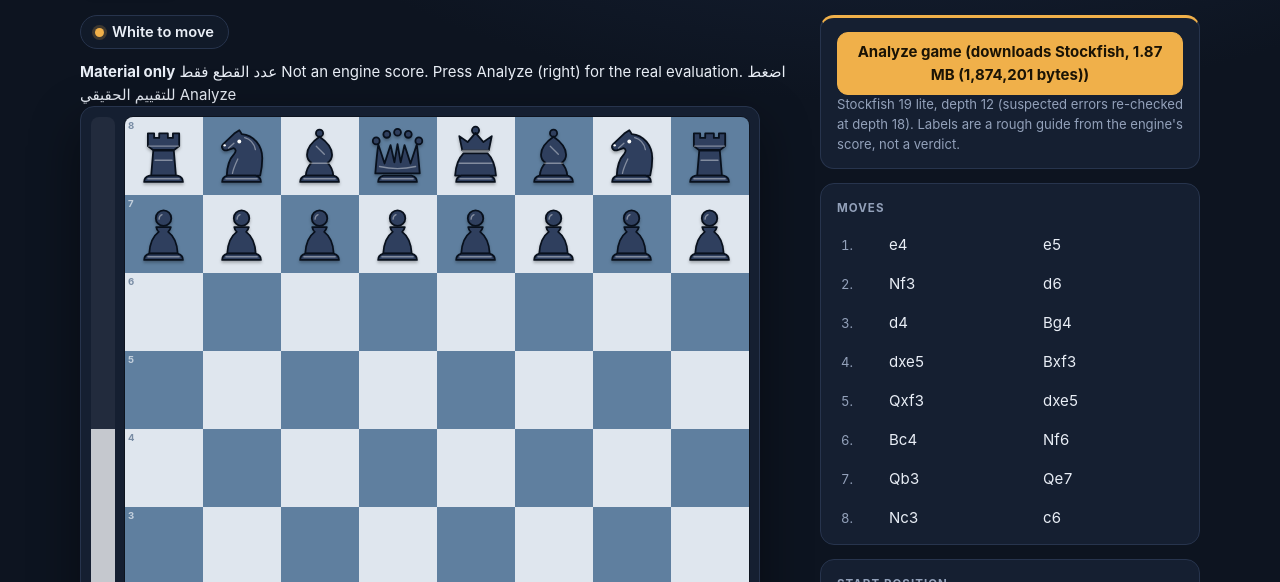
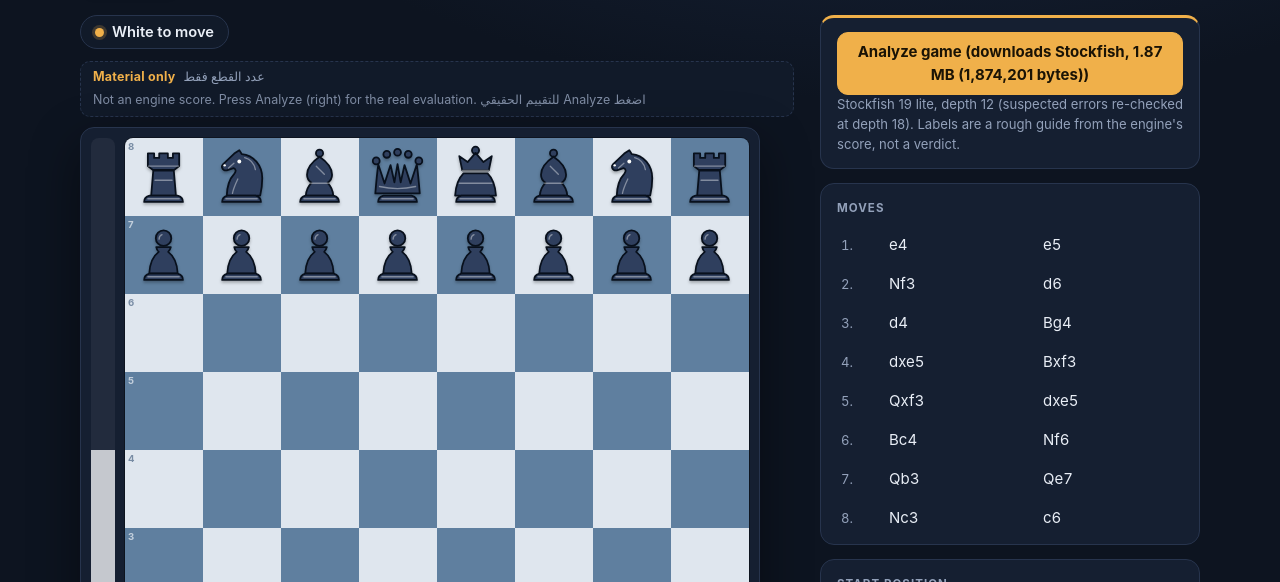
Before and after one commit to abdalhadymahmoud9-crypto/chess-replay, a website with bundled scripts: page index.html in a window 1280 px wide. Shown: the part 142-724 px from the top of the page. Built offline with nearby package versions, Linux system fonts and the light colour scheme.

Commit message:
Add styles for evalmode component

```diff
--- a/style.css
+++ b/style.css
@@ -100,3 +100,10 @@ footer{margin-top:30px;color:var(--mute);font-size:.8rem}footer a{color:var(--ac
   .controls{justify-content:center}
   .layout{gap:16px}
 }
+
+#evalmode{display:flex;flex-wrap:wrap;align-items:center;gap:4px 8px;font-size:.78rem;margin:0 0 10px;padding:6px 12px;border-radius:10px;border:1px solid var(--line);color:var(--mute,#9aa7bb);background:var(--bg2)}
+#evalmode b{font-weight:700;letter-spacing:.02em}
+#evalmode.mat b{color:#f0b04a}#evalmode.mat{border-style:dashed}
+#evalmode.eng b{color:#7fd6a4}#evalmode.eng{border-color:rgba(127,214,164,.45)}
+#evalmode span{flex-basis:100%;opacity:.85}
+@media(max-width:600px){#evalmode{margin-left:14px;margin-right:14px}}
```
